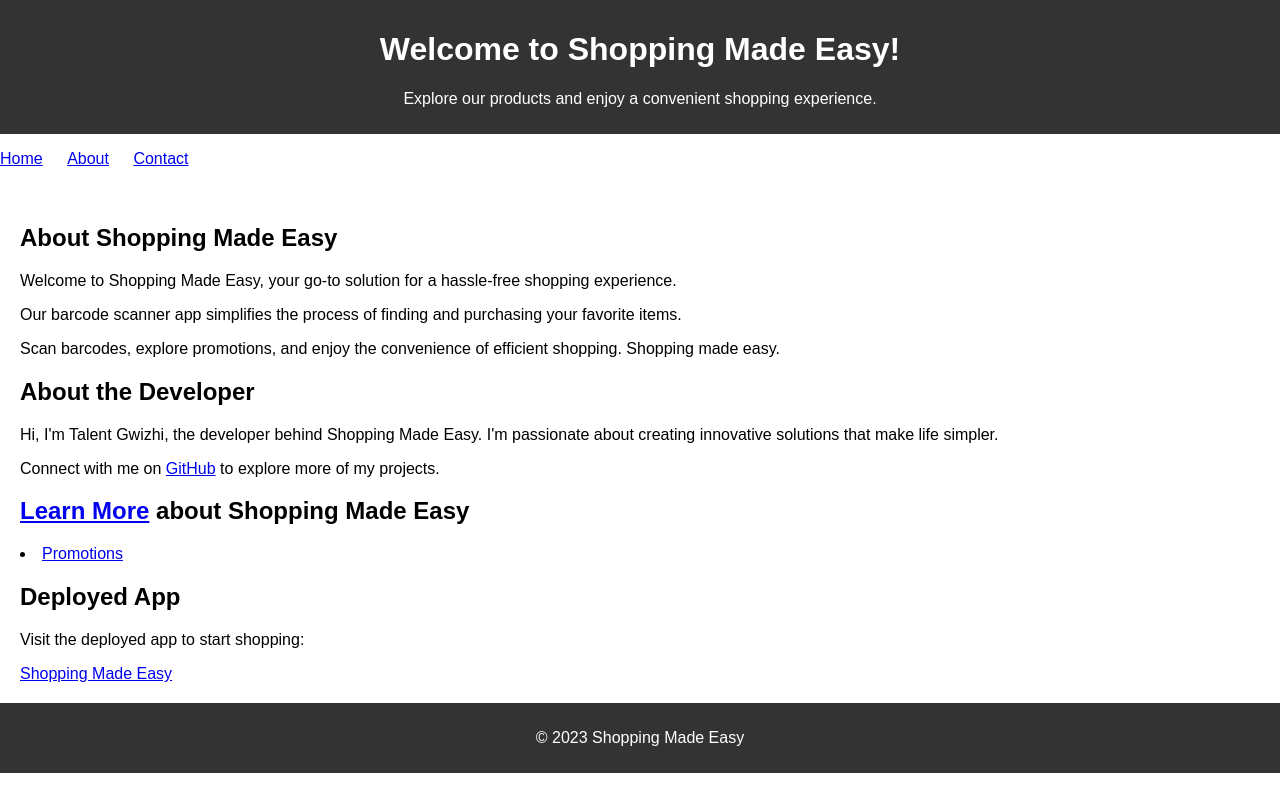
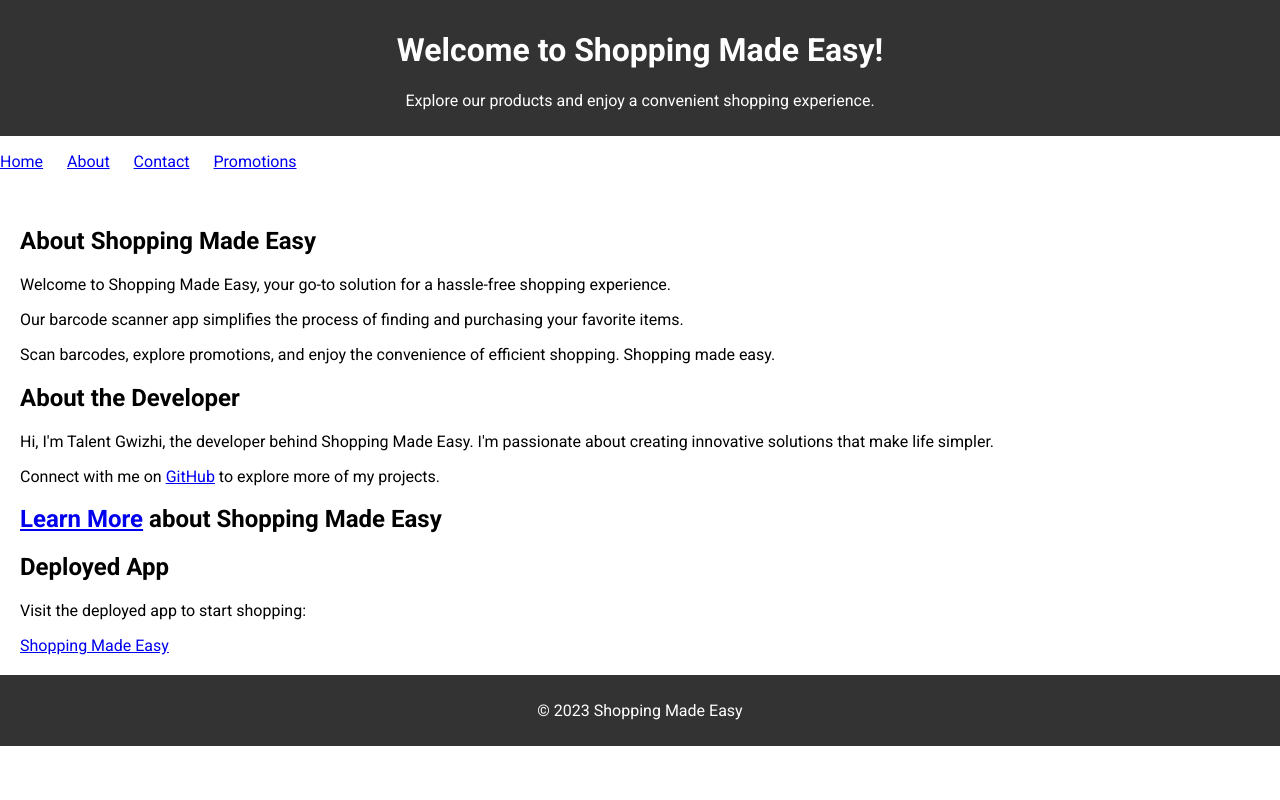
Before and after one commit to CourageT1/barcode-scanner, a Flask app: page / in a window 1280 px wide. Run offline with Flask 3, Linux system fonts and the light colour scheme.

Commit message:
?>trying to add the icon

```diff
--- a/app/app.py
+++ b/app/app.py
@@ -50,7 +50,7 @@ def about():
 def favicon():
     return app.send_static_file('favicon.ico')
 
-@app.route('/promotion')
+@app.route('/promotions')
 def promotions():
     return render_template('promotions.html')
 
--- a/app/templates/landing.html
+++ b/app/templates/landing.html
@@ -17,7 +17,6 @@
 
     <section>
         <h2><a href="{{ url_for('about') }}">Learn More</a> about Shopping Made Easy</h2>
-	<li><a href="{{ url_for('promotions') }}">Promotions</a></li>
     </section>
 
     <section>
--- a/app/templates/layout.html
+++ b/app/templates/layout.html
@@ -5,9 +5,11 @@
     <meta charset="UTF-8">
     <meta name="viewport" content="width=device-width, initial-scale=1.0">
     <title>Shopping Made Easy</title>
+    <link rel="icon" type="image/x-icon" href="{{ url_for('static', filename='favicon.ico') }}">
+    <link rel="stylesheet" href="https://fonts.googleapis.com/css2?family=Roboto:wght@400;700&display=swap">
     <style>
         body {
-            font-family: 'Arial', sans-serif;
+            font-family: 'Roboto', sans-serif;
             margin: 0;
             padding: 0;
         }
@@ -52,6 +54,7 @@
             <li><a href="/">Home</a></li>
             <li><a href="/about">About</a></li>
             <li><a href="/contact">Contact</a></li>
+	    <li><a href="/promotions">Promotions</a></li>
         </ul>
     </nav>
 
```
Also changed, not shown: app/favicon.ico (renamed from app/favcon.ico).
